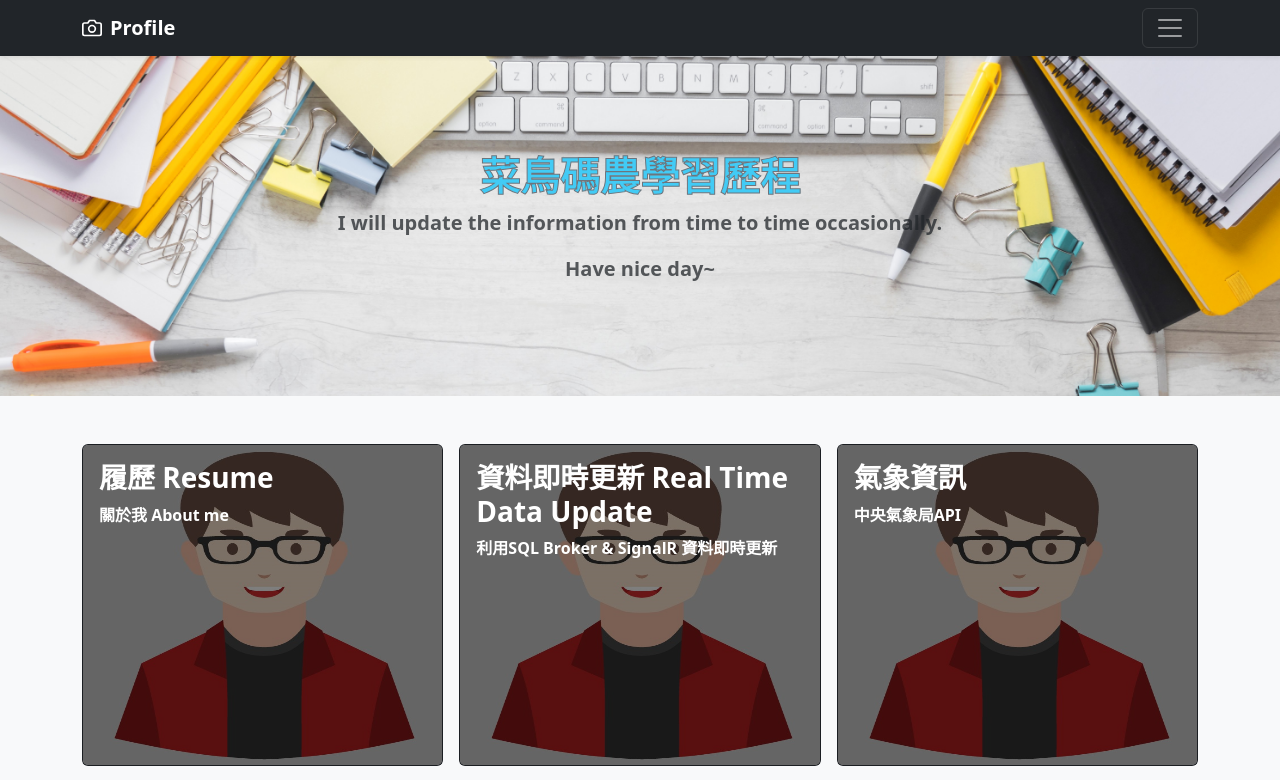
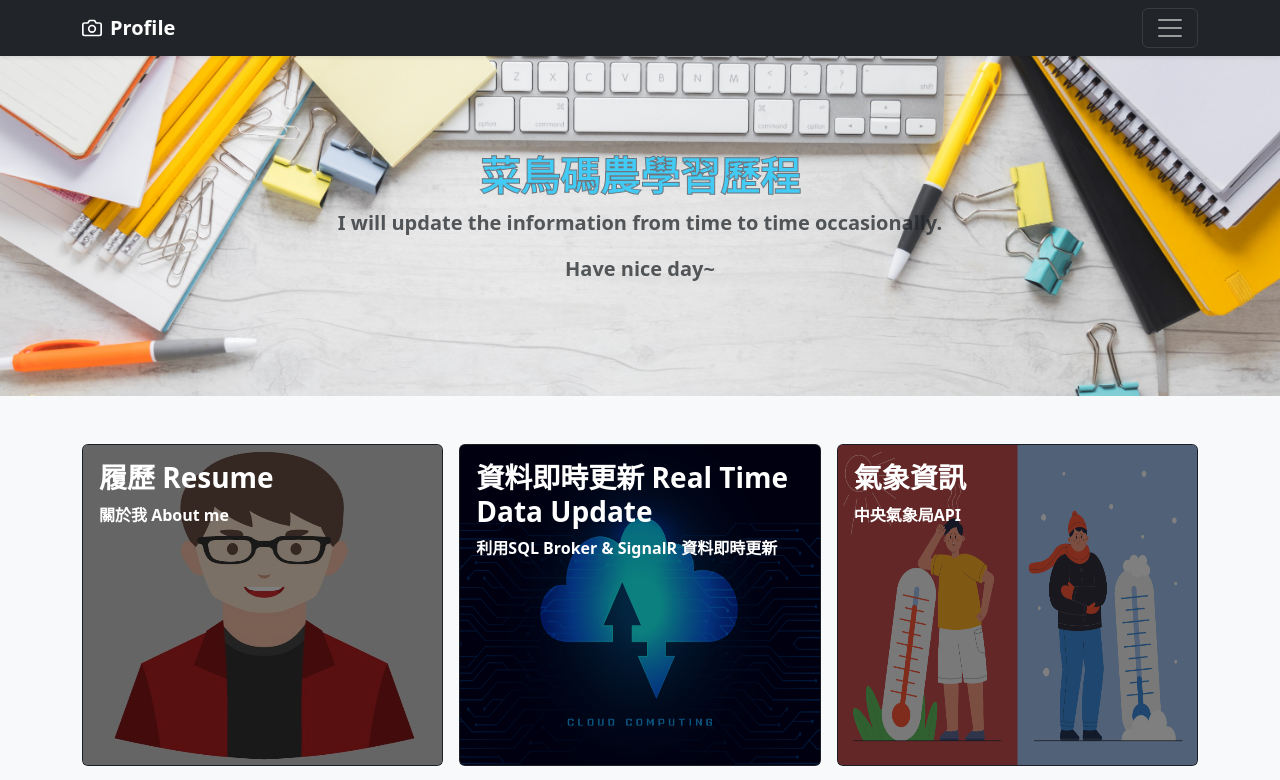
Before and after one commit to WangKevin-code/Self_Profile, a Vue app: page / in a window 1280 px wide. Shown: the top 780 px of the page. Built offline with nearby package versions, Linux system fonts and the light colour scheme.

Commit message:
vite 靜態檔 路徑測試5

```diff
--- /dev/null
+++ b/src/JsonData/ImagePath.js
@@ -0,0 +1,18 @@
+import calculator from '@/Images/calculator.jpg'
+import dashborad from '@/Images/dashborad.jpg'
+import DataTransfer from '@/Images/DataTransfer.jpg'
+import Form from '@/Images/Form.jpg'
+import office2 from '@/Images/office2.jpg'
+import people from '@/Images/people.jpg'
+import temperature from '@/Images/temperature.jpg'
+import TodoList from '@/Images/TodoList.jpg'
+export const imgPath = {
+    "calculator.jpg": calculator,
+    "dashborad.jpg": dashborad,
+    "DataTransfer.jpg": DataTransfer,
+    "Form.jpg": Form,
+    "office2.jpg": office2,
+    "people.jpg": people,
+    "temperature.jpg": temperature,
+    "TodoList.jpg": TodoList,
+}
--- a/src/views/HomeView.vue
+++ b/src/views/HomeView.vue
@@ -1,11 +1,11 @@
 <script setup>
 import HomeCardData from '@/JsonData/HomeCardData.js'
 import { RouterLink } from 'vue-router'
-import peopleimg from '@/Images/people.jpg'
+import { imgPath } from '@/JsonData/ImagePath.js'
 
 const getImage = (img) => {
     console.log(import.meta.url);
-    return new URL('../Images/' + img, import.meta.url).href;
+    return imgPath[img];
 }
 </script>
 
@@ -14,7 +14,7 @@ const getImage = (img) => {
 
         <RouterLink class="col" v-for="info in HomeCardData" :to="'/Content/' + info.view">
             <div class="card bg-dark text-white fw-bold CardInfo">
-                <img :src="peopleimg" class="card-img" style="height: 20rem;">
+                <img :src="getImage(info.img)" class="card-img" style="height: 20rem;">
                 <div class="card-img-overlay" style="background-color: rgba(0, 0, 0, .5);">
                     <h3 class="card-title fw-bold">{{ info.title }}</h3>
                     <p class="card-text">{{ info.content }}</p>
```
Also changed, not shown: 19 other files (tests, documents, lock files or other folders).
